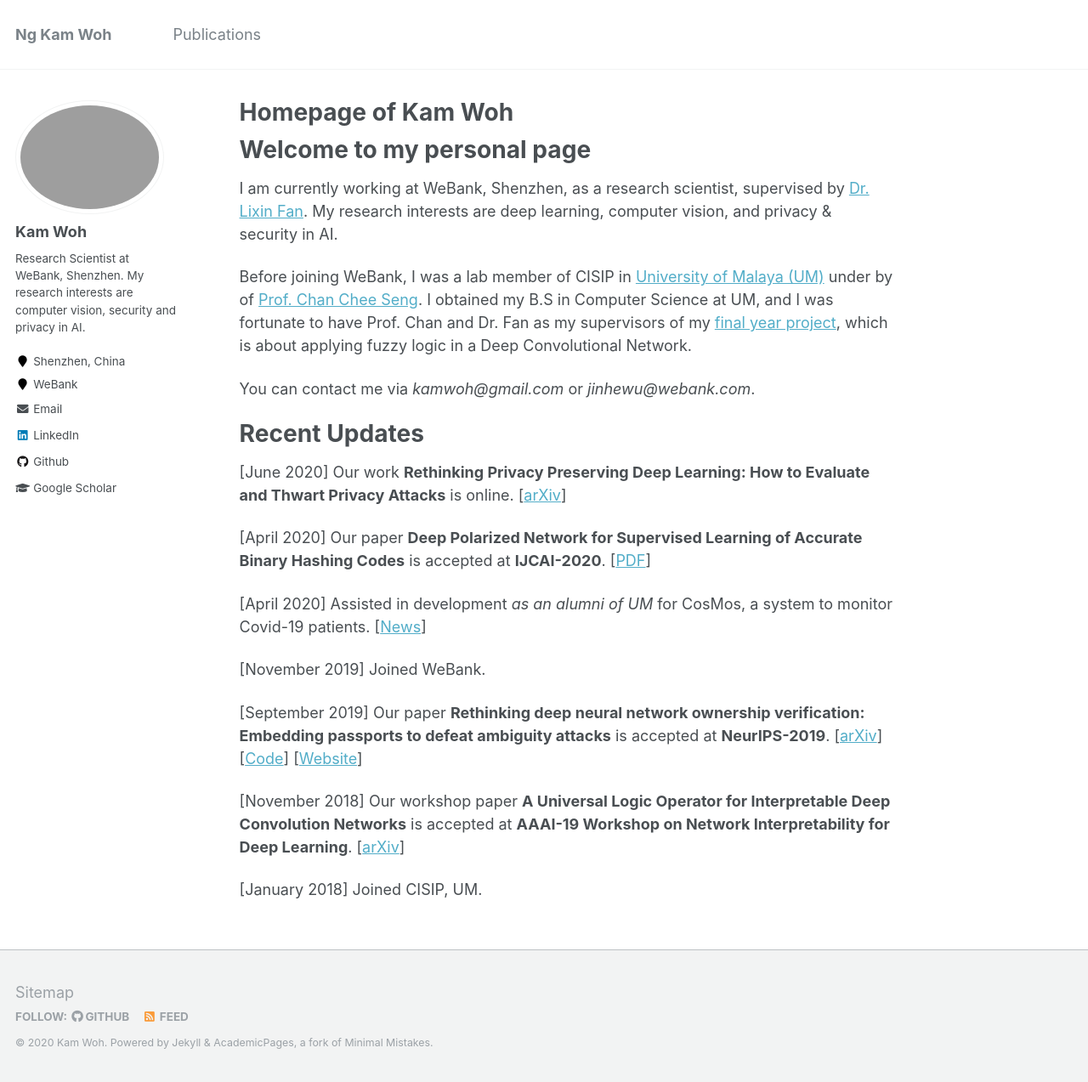
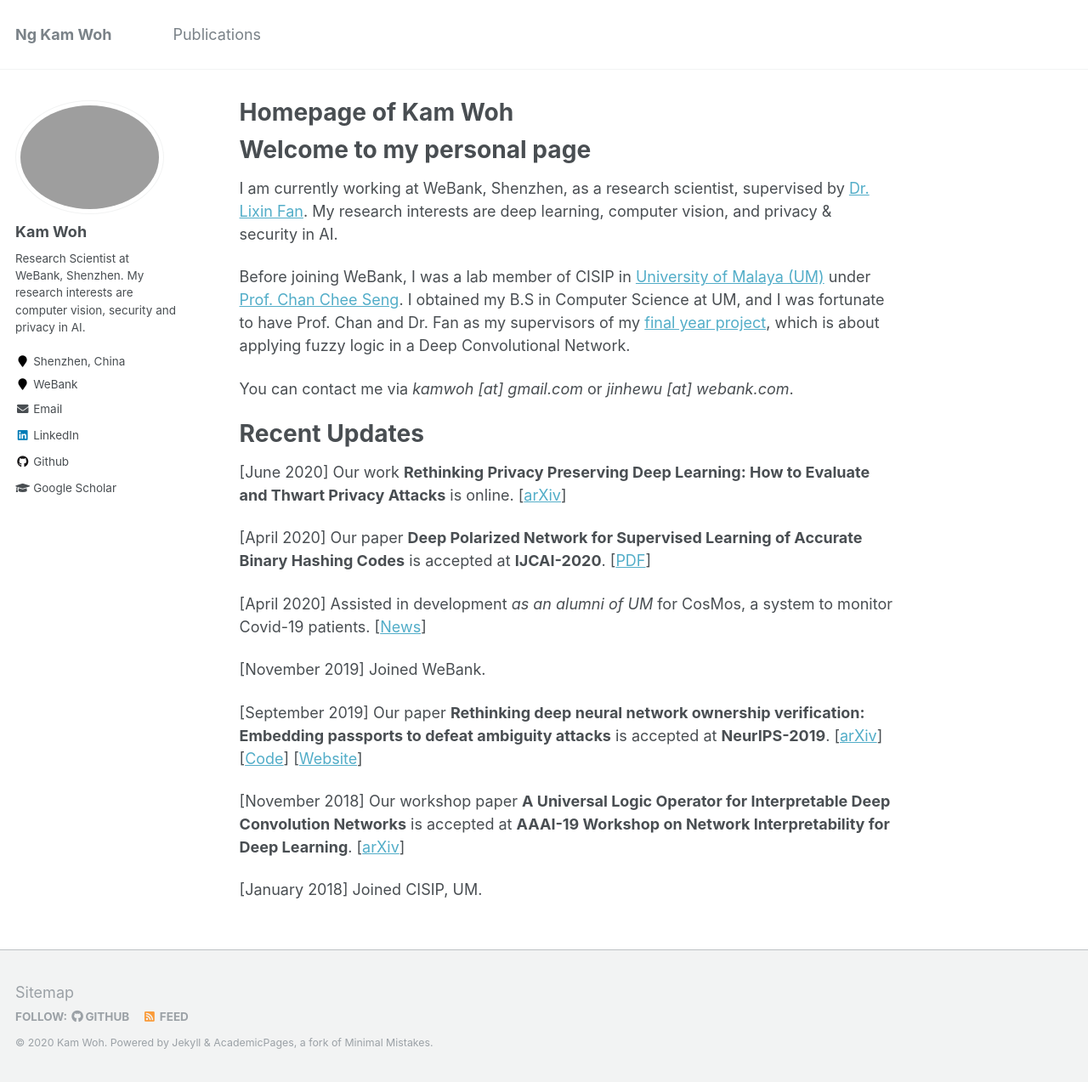
Before and after one commit to kamwoh/kamwoh.github.io, a Jekyll site: the page built from _pages/about.md, in a window 1280 px wide and 1273 px high. Shown: the whole window at 85% size. Built offline with Jekyll 4.4.1, drawn with Linux system fonts in a browser that asks for light colours.

Commit message:
not to put email address directly

```diff
--- a/_pages/about.md
+++ b/_pages/about.md
@@ -12,9 +12,9 @@
 ======
 I am currently working at WeBank, Shenzhen, as a research scientist, supervised by [Dr. Lixin Fan](https://www.linkedin.com/in/lixin-fan-9278406/). My research interests are deep learning, computer vision, and privacy & security in AI.
 
-Before joining WeBank, I was a lab member of CISIP in [University of Malaya (UM)](https://um.edu.my/) under by of [Prof. Chan Chee Seng](http://cs-chan.com/). I obtained my B.S in Computer Science at UM, and I was fortunate to have Prof. Chan and Dr. Fan as my supervisors of my [final year project](https://arxiv.org/abs/1901.08551), which is about applying fuzzy logic in a Deep Convolutional Network.
+Before joining WeBank, I was a lab member of CISIP in [University of Malaya (UM)](https://um.edu.my/) under [Prof. Chan Chee Seng](http://cs-chan.com/). I obtained my B.S in Computer Science at UM, and I was fortunate to have Prof. Chan and Dr. Fan as my supervisors of my [final year project](https://arxiv.org/abs/1901.08551), which is about applying fuzzy logic in a Deep Convolutional Network.
 
-You can contact me via *kamwoh@gmail.com* or *jinhewu@webank.com*.
+You can contact me via *kamwoh \[at\] gmail.com* or *jinhewu \[at\] webank.com*.
 
 Recent Updates
 ======
```
